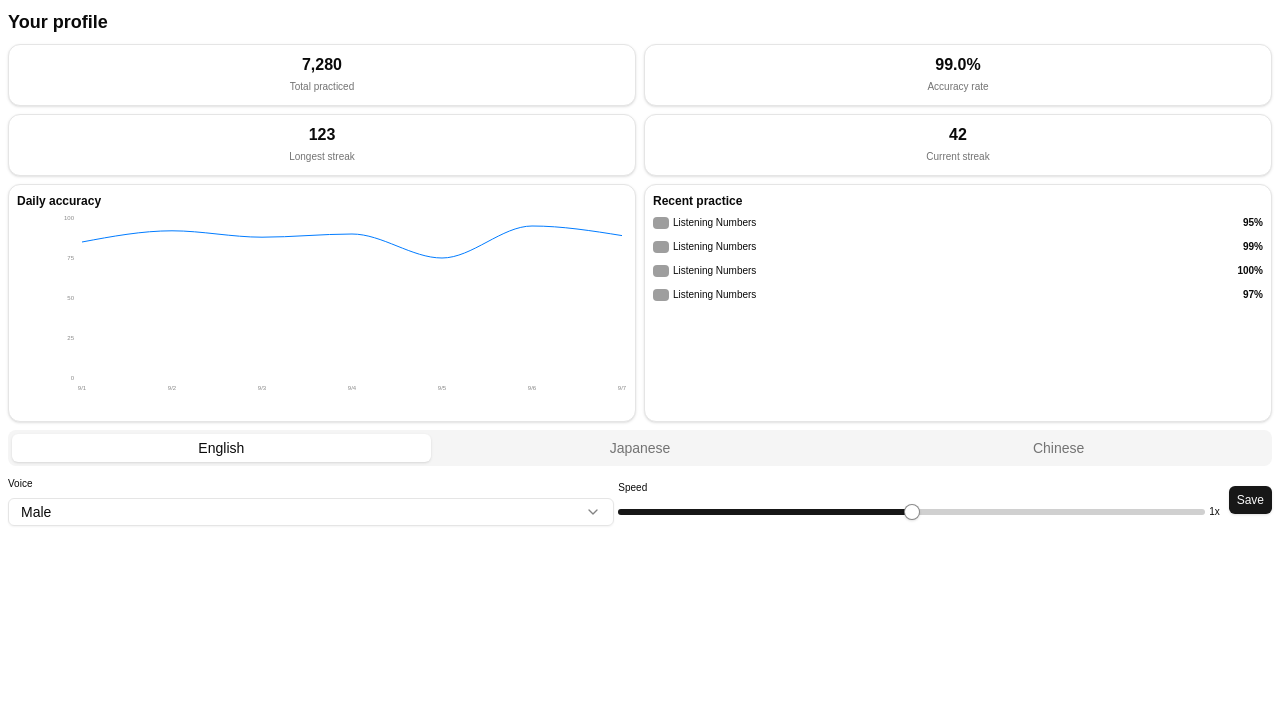
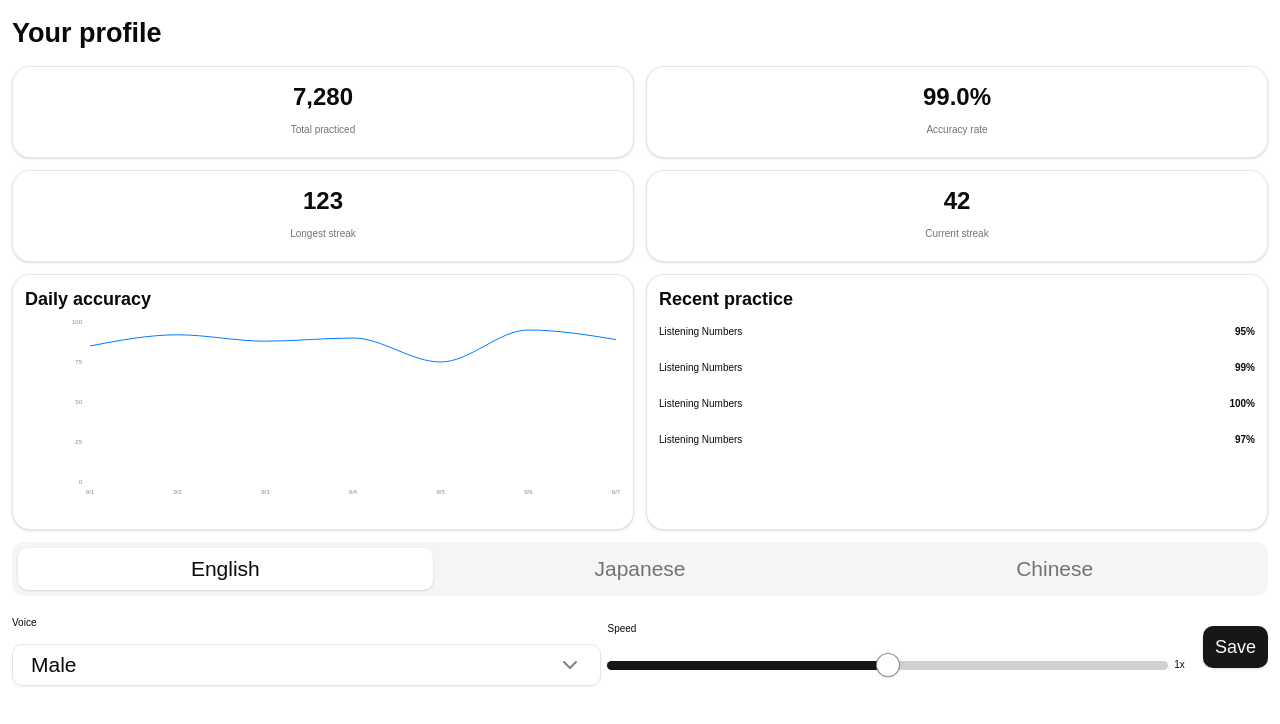
Before and after one commit to yanhanruan/Listenum, a Next.js app: page /profile in a window 1280 px wide. Shown: the top 724 px of the page. Built offline with nearby package versions, Linux system fonts and the light colour scheme; grey boxes are pictures that could not be loaded.

Commit message:
fix the scale bug in debug mode.

```diff
--- a/next.config.ts
+++ b/next.config.ts
@@ -6,9 +6,7 @@ const nextConfig: NextConfig = {
     remotePatterns: [
       {
         protocol: 'https',
-        hostname: 'hebbkx1anhila5yf.public.blob.vercel-storage.com',
-        port: '',
-        pathname: '/**',  // allow all paths under this domain
+        hostname: '*.public.blob.vercel-storage.com',
       },
     ],
   },
--- a/src/app/globals.css
+++ b/src/app/globals.css
@@ -1,6 +1,11 @@
 @tailwind base;
 @tailwind components;
 @tailwind utilities;
+
+/* FIXME dev only */
+html {
+  font-size: 24px;
+}
 
 body {
   font-family: Arial, Helvetica, sans-serif;
--- a/src/app/page.tsx
+++ b/src/app/page.tsx
@@ -66,13 +66,13 @@ export default function ListenumApp() {
         <h1 className="text-3xl font-semibold mb-8 text-[#141414]">Listen to the number and type it out</h1>
 
         <div className="grid md:grid-cols-2 gap-8 items-center mb-8">
-          <Image
+          {/* <Image
             src="https://hebbkx1anhila5yf.public.blob.vercel-storage.com/Listenum-9BjMYlTNvLnL1WlajLT6dlvv9gvwnb.png"
             alt="Illustration of a person wearing headphones"
             width={400}
             height={300}
             className="rounded-lg"
-          />
+          /> */}
           <div>
             <h2 className="text-4xl font-bold mb-6 text-[#141414]">4, 7, 2, 9, 1, 6</h2>
             <div className="flex gap-2">
--- a/src/app/profile/page.tsx
+++ b/src/app/profile/page.tsx
@@ -70,13 +70,13 @@ export default function ProfilePage() {
                         {recentPractice.map((practice) => (
                             <div key={practice.id} className="flex items-center justify-between">
                                 <div className="flex items-center gap-1">
-                                    <Image
+                                    {/* <Image
                                         src="https://hebbkx1anhila5yf.public.blob.vercel-storage.com/Listenum-9BjMYlTNvLnL1WlajLT6dlvv9gvwnb.png"
                                         alt="Practice thumbnail"
                                         width={16}
                                         height={16}
                                         className="rounded-sm"
-                                    />
+                                    /> */}
                                     <div className="text-[10px]">Listening Numbers</div>
                                 </div>
                                 <div className="text-[10px] font-semibold">{practice.accuracy}</div>
--- /dev/null
+++ b/src/app/test/components/Grid.tsx
@@ -0,0 +1,18 @@
+import React from "react";
+
+const Grid: React.FC = () => {
+  return (
+    <div className="grid grid-cols-3 gap-4 p-4 max-w-sm mx-auto border border-gray-300">
+      {Array.from({ length: 9 }, (_, i) => (
+        <div
+          key={i}
+          className="flex items-center justify-center w-20 h-20 border border-gray-500 bg-gray-100"
+        >
+          {i + 1}
+        </div>
+      ))}
+    </div>
+  );
+};
+
+export default Grid;
--- /dev/null
+++ b/src/app/test/page.tsx
@@ -0,0 +1,10 @@
+import Grid from "./components/Grid";
+
+export default function Home() {
+  return (
+    <main className="flex flex-col items-center justify-center min-h-screen">
+      <h1 className="text-2xl font-bold mb-6">3×3 九宫格</h1>
+      <Grid />
+    </main>
+  );
+}
--- a/tailwind.config.ts
+++ b/tailwind.config.ts
@@ -56,7 +56,7 @@ export default {
 				lg: 'var(--radius)',
 				md: 'calc(var(--radius) - 2px)',
 				sm: 'calc(var(--radius) - 4px)'
-  		}
+			},
 		}
 	},
 	plugins: [animate],
```
Lines whose indentation alone changed are shown as unchanged.
